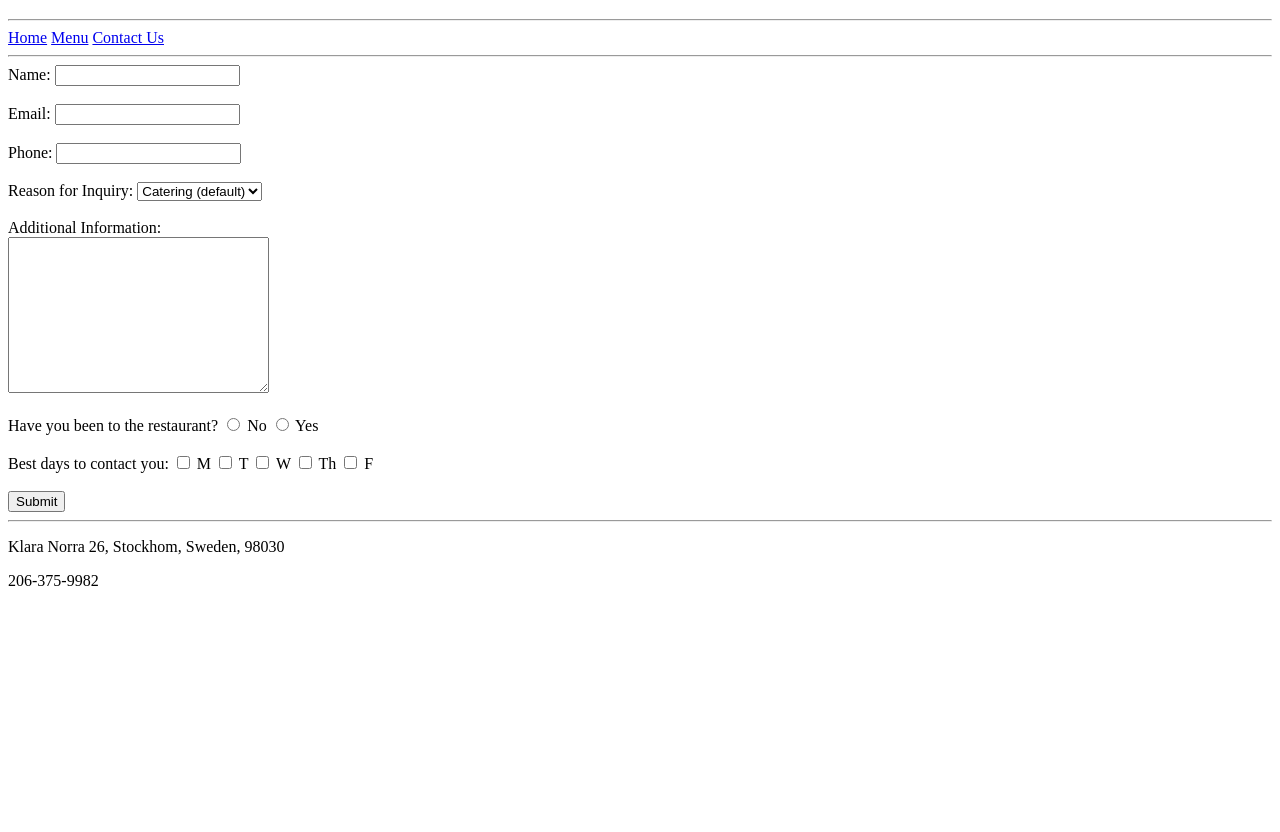
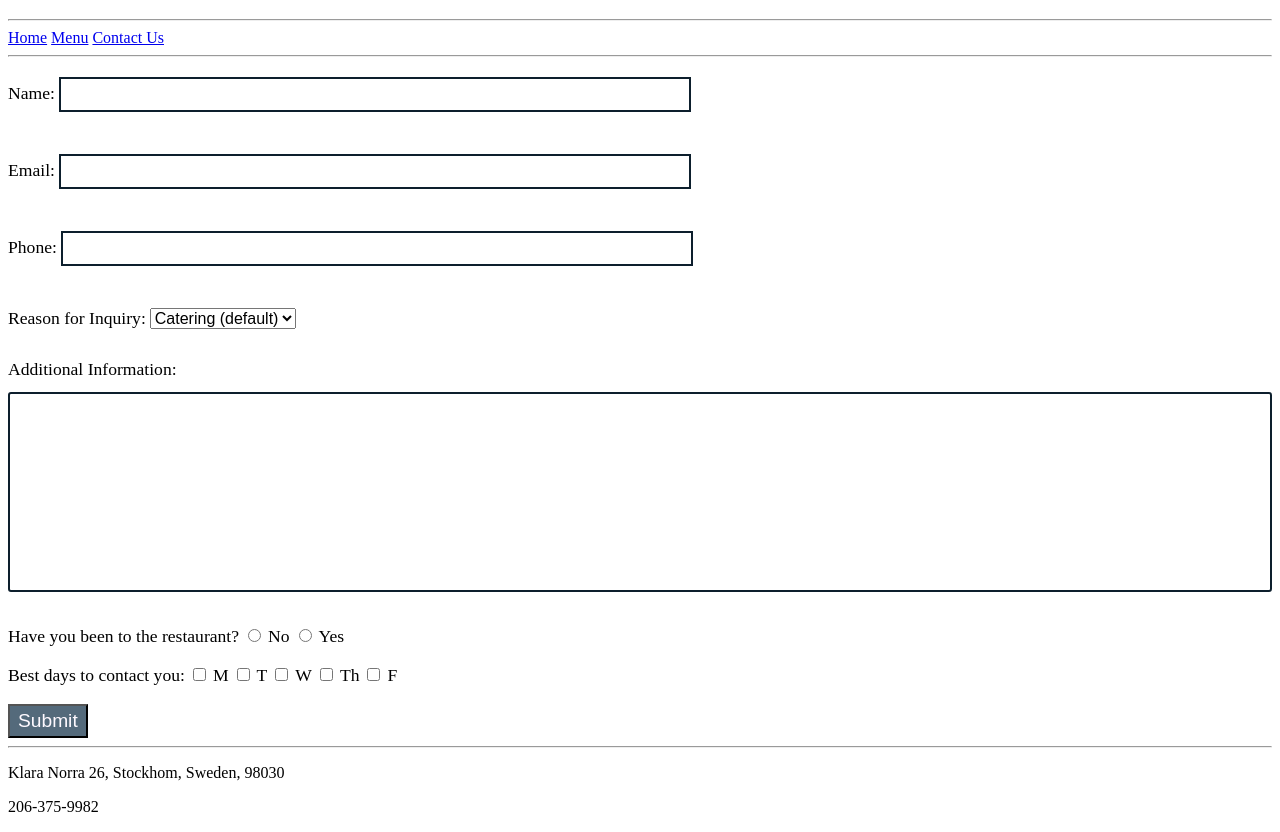
Before and after one commit to AbdulahiDayur/IntroToWebDev, a plain HTML site: page classwork/self-assessment/contact.html in a window 1280 px wide. Shown: the part 113-945 px from the top of the page. Before the commit the page ends 800 px from the top, so only its background shows below. Drawn offline with Linux system fonts and the light colour scheme.

Commit message:
css update

```diff
--- a/classwork/self-assessment/contact.html
+++ b/classwork/self-assessment/contact.html
@@ -4,6 +4,7 @@
     <meta charset="UTF-8" />
     <meta http-equiv="X-UA-Compatible" content="IE=edge" />
     <meta name="viewport" content="width=device-width, initial-scale=1.0" />
+    <link rel="stylesheet" href="stylesheet/style.css" />
     <title>Contact</title>
   </head>
   <body>
--- /dev/null
+++ b/classwork/self-assessment/stylesheet/style.css
@@ -0,0 +1,51 @@
+label,
+fieldset {
+  font-size: 1.1em;
+}
+
+input[type="text"] {
+  border: 2px solid #0d1f2d;
+  width: 50%;
+  padding: 8px 8px;
+  margin: 12px 0;
+  box-sizing: border-box;
+  font-size: 1.1.em;
+}
+
+ieldset {
+  background-color: #fef9ff;
+  width: 100%;
+  padding: 12px 20px;
+  margin: 12px 0;
+  box-sizing: border-box;
+}
+
+select,
+textarea {
+  margin: 12px 0;
+  font-size: 1em;
+}
+
+input[type="submit"] {
+  font-size: 1.2em;
+  background-color: #546a7b;
+  color: #fef9ff;
+  padding: 4px 8px;
+}
+
+input[type="submit"]:hover {
+  background-color: #f2eded;
+  color: #546a7b;
+}
+
+textarea {
+  width: 100%;
+  height: 200px;
+  padding: 12px 20px;
+  margin: 12px 0;
+  box-sizing: border-box;
+  border: 2px solid #0d1f2d;
+  border-radius: 3px;
+  background-color: #fff;
+  resize: none;
+}
```
